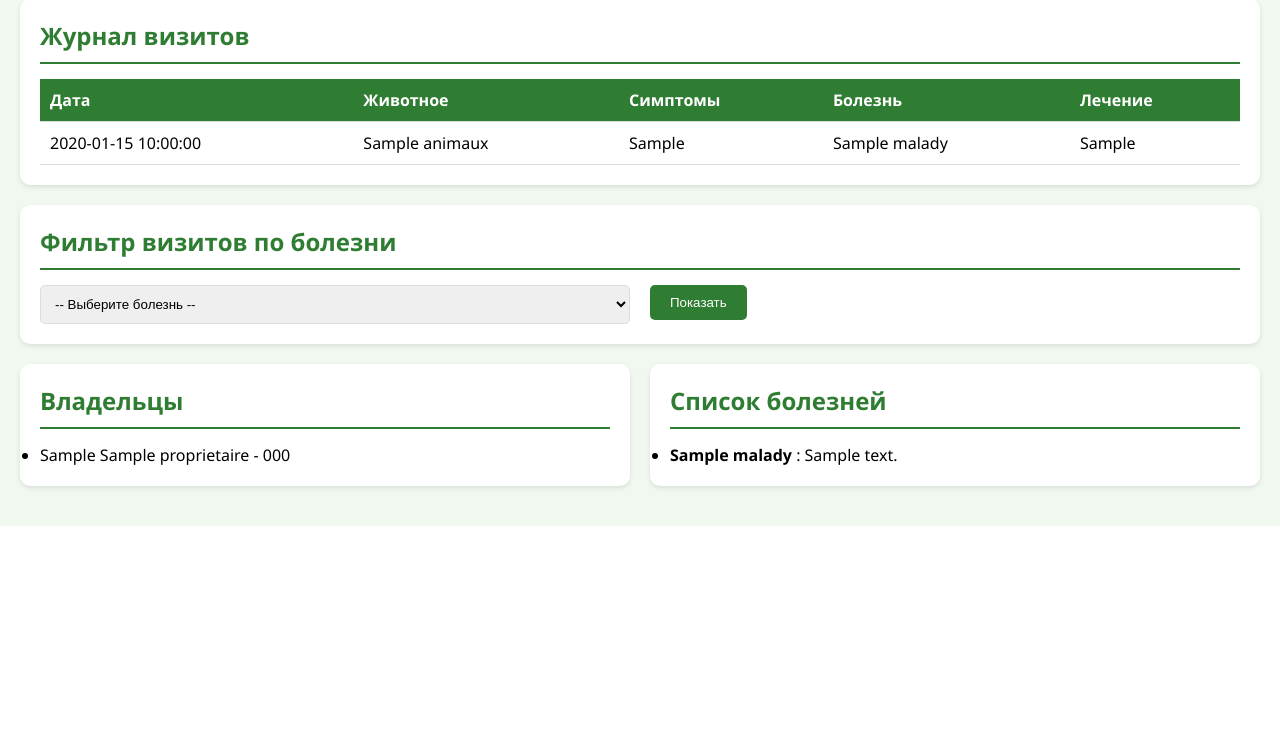
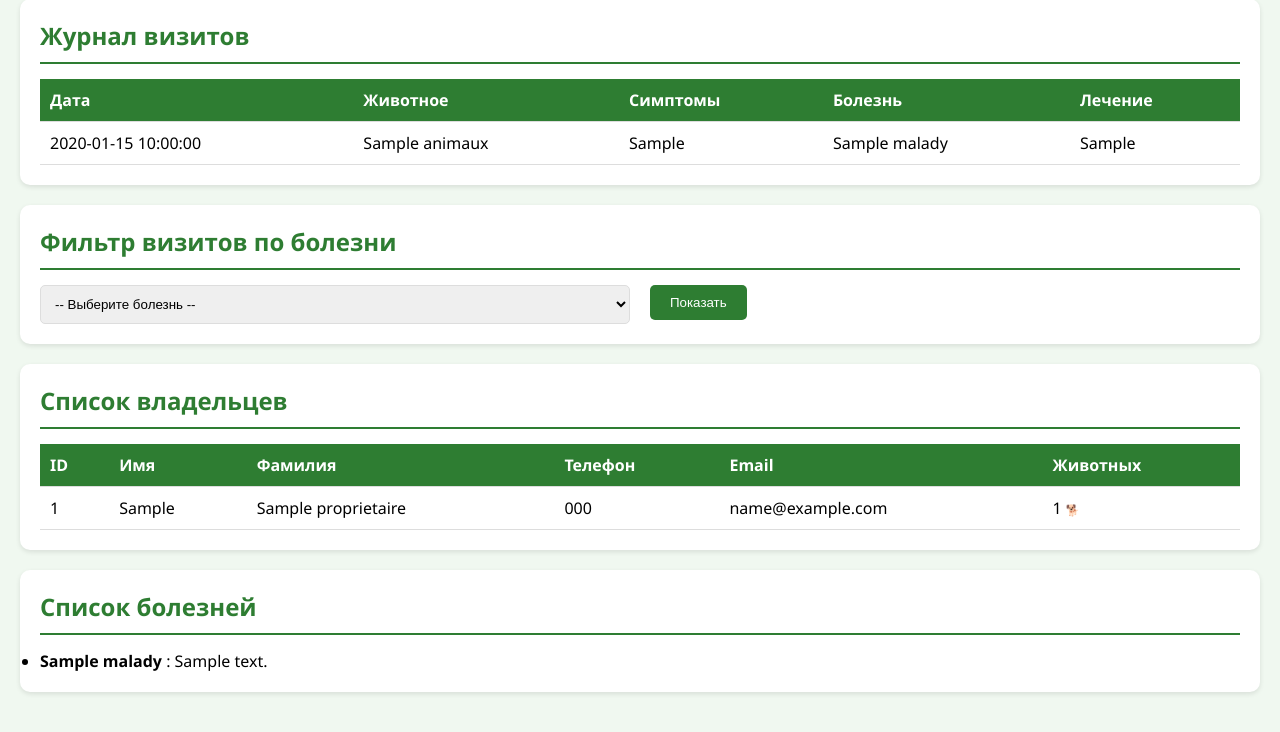
Before and after one commit to yakini10/yakini10.github.io, a PHP site: page /pratique/index.php in a window 1280 px wide. Shown: the part 349-1081 px from the top of the page. Before the commit the page ends 875 px from the top, so only its background shows below. Run offline with PHP 8.4, Linux system fonts and the light colour scheme; tables that the repository leaves empty or names only in its code hold one stand-in row (values such as "Sample post").

Commit message:
Update index.php

```diff
--- a/pratique/index.php
+++ b/pratique/index.php
@@ -252,18 +252,54 @@ $proprietaires = $pdo->query("SELECT * FROM proprietaires")->fetchAll();
         <?php endif; ?>
     </div>
 
-    <!-- БЫСТРЫЕ СПИСКИ -->
-    <div class="row">
-        <div class="col">
-            <div class="card">
-                <h2> Владельцы</h2>
-                <ul>
-                    <?php foreach($proprietaires as $p): ?>
-                        <li><?= htmlspecialchars($p['prenom'] . ' ' . $p['nom']) ?> - <?= $p['telephone'] ?></li>
-                    <?php endforeach; ?>
-                </ul>
-            </div>
-        </div>
+<!-- Список владельцев -->
+<div class="card" id="proprietaires">
+    <h2> Список владельцев</h2>
+    <?php
+    $proprietaires_list = $pdo->query("
+        SELECT p.*,
+               COUNT(a.id) as nombre_animaux
+        FROM proprietaires p
+        LEFT JOIN animaux a ON p.id = a.id_proprietaire
+        GROUP BY p.id
+        ORDER BY p.nom
+    ")->fetchAll();
+    ?>
+
+    <?php if(empty($proprietaires_list)): ?>
+        <p style="color: #999;">Нет зарегистрированных владельцев</p>
+    <?php else: ?>
+        <table>
+            <thead>
+                <tr>
+                    <th>ID</th>
+                    <th>Имя</th>
+                    <th>Фамилия</th>
+                    <th>Телефон</th>
+                    <th>Email</th>
+                    <th>Животных</th>
+                </tr>
+            </thead>
+            <tbody>
+                <?php foreach($proprietaires_list as $p): ?>
+                <tr>
+                    <td><?= $p['id'] ?></td>
+                    <td><?= htmlspecialchars($p['prenom']) ?></td>
+                    <td><?= htmlspecialchars($p['nom']) ?></td>
+                    <td><?= htmlspecialchars($p['telephone']) ?></td>
+                    <td><?= htmlspecialchars($p['email']) ?></td>
+                    <td>
+                        <?= $p['nombre_animaux'] ?>
+                        <?php if($p['nombre_animaux'] > 0): ?>
+                            <span style="font-size: 11px; color: #2e7d32;"> 🐕</span>
+                        <?php endif; ?>
+                    </td>
+                </tr>
+                <?php endforeach; ?>
+            </tbody>
+        </table>
+    <?php endif; ?>
+</div>
         <div class="col">
             <div class="card">
                 <h2> Список болезней</h2>
```
